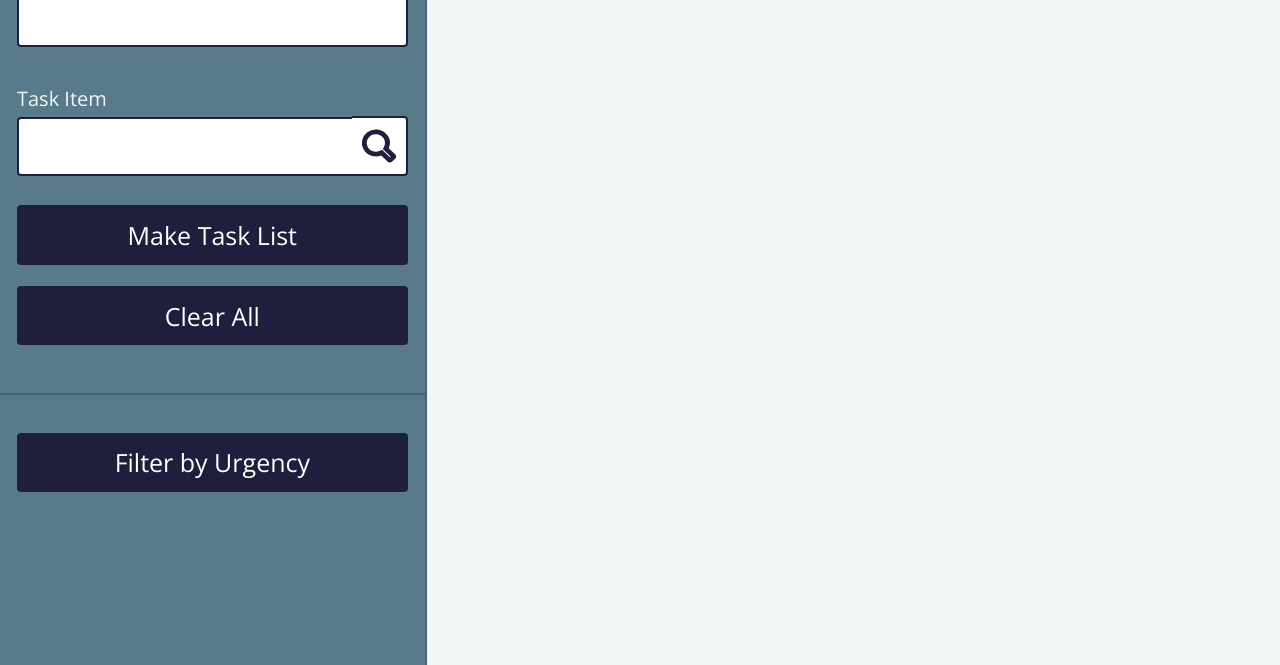
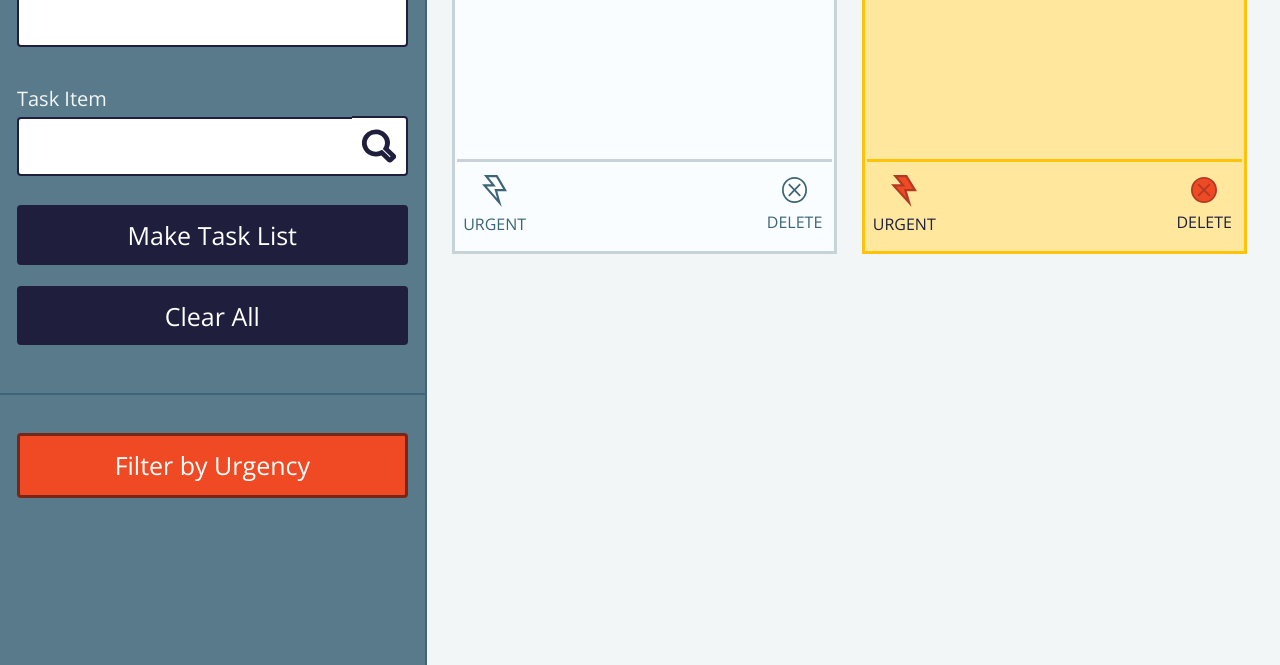
Before and after one commit to maddyrandle/check-yo-self, a plain HTML site: page index.html in a window 1280 px wide. Shown: the part 185-850 px from the top of the page. Drawn offline with nearby package versions, Linux system fonts and the light colour scheme.

Commit message:
Style active urgent card header and footer

```diff
--- a/index.html
+++ b/index.html
@@ -2,14 +2,14 @@
 <html lang="en" dir="ltr">
   <head>
     <link rel="stylesheet" href="./styles.css">
-    <link href="https://fonts.googleapis.com/css?family=Open+Sans:300,400,800&display=swap" rel="stylesheet">
+    <link href="https://fonts.googleapis.com/css?family=Open+Sans:300,400,700,800&display=swap" rel="stylesheet">
     <meta charset="utf-8">
     <title>Check Yo'Self</title>
   </head>
   <body>
     <section id="header-wrapper">
       <section id="header">
-        <h1>CHECK <span>YO'</span> SELF</h1>
+        <h1 id="page-title">CHECK <span>YO'</span> SELF</h1>
         <div id="search-box-wrapper">
           <div id="search-img-wrapper">
             <img id="search-img-btn" src="./assets/search.svg" alt="magnifying glass">
@@ -18,10 +18,8 @@
         </div>
       </section>
     </section>
-
     <section id="left-side-wrapper">
-
-      <section id="make-task-top-section">
+      <section id="top-make-task-section">
         <form id="task-form">
           <p class="task-form-input-labels">Task Title</p>
           <input id="task-title-input" type="text" name="">
@@ -37,14 +35,56 @@
         <button id="make-list-btn" type="button">Make Task List</button>
         <button id="clear-all-btn" type="button">Clear All</button>
       </section>
-      <section id="make-tast-bottom-section">
-        <button id="urgent-filter-btn" type="button">Filter by Urgency</button>
+      <section id="make-task-bottom-section">
+        <button class="urgent-filter-btn hidden" type="button">Filter by Urgency</button>
+        <button class="urgent-filter-btn-active" type="button">Filter by Urgency</button>
       </section>
-
     </section>
 
     <section id="right-side-wrapper">
+      <section id="left-side">
+        <div class="task-list-card">
+          <header class="card-header">
+            <h1 class="card-title">Task Title</h1>
+          </header>
+          <main class="card-main">
 
+          </main>
+          <footer class="card-footer">
+            <div class="urgent-img-wrapper">
+              <img class="urgent-img-btn" src="./assets/urgent.svg" alt="lightening bolt">
+              <p class="footer-font">URGENT</p>
+            </div>
+            <div class="close-img-wrapper">
+              <img class="close-img-btn" src="./assets/delete.svg" alt="close icon">
+              <img class="close-img-btn hidden" src="./assets/delete-active.svg" alt="close icon">
+              <p class="footer-font">DELETE</p>
+            </div>
+          </footer>
+        </div>
+      </section>
+
+      <section id="right-side">
+          <div class="urgent-card">
+            <header class="card-header">
+              <h1 class="card-title-urgent">Task Title</h1>
+            </header>
+            <main class="card-main">
+
+            </main>
+            <footer class="card-footer-urgent">
+              <div class="urgent-img-wrapper">
+                <img class="urgent-img-btn-active" src="./assets/urgent-active.svg" alt=" red lightening bolt">
+                <p class="footer-font-urgent">URGENT</p>
+              </div>
+              <div class="close-img-wrapper">
+                <img class="close-img-btn hidden" src="./assets/delete.svg" alt="close icon">
+                <img class="close-img-btn-active" src="./assets/delete-active.svg" alt="close icon">
+                <p class="footer-font-urgent">DELETE</p>
+              </div>
+            </footer>
+          </div>
+      </section>
     </section>
 
 
--- a/styles.css
+++ b/styles.css
@@ -29,8 +29,24 @@ body {
 
 #right-side-wrapper {
   background-color: #F2F6F7;
+  display: grid;
   grid-area: right;
+  grid-template-areas:
+  "one two";
+  grid-template-columns: 2fr 2fr;
   overflow-y: auto;
+}
+
+#left-side {
+  /* border: 2px solid red; */
+  grid-area: one;
+  padding: 6% 2% 6% 6%;
+}
+
+#right-side {
+  /* border: 2px solid green; */
+  grid-area: two;
+  padding: 6% 6% 6% 2%;
 }
 
 /* HEADER STYLING */
@@ -43,7 +59,7 @@ body {
   justify-content: space-between;
 }
 
-h1 {
+#page-title {
   font-size: 45px;
   font-weight: 800;
   margin-left: 1%;
@@ -93,7 +109,7 @@ span {
 }
 
 /* STYLE CREATE LIST FORM */
-#make-task-top-section {
+#top-make-task-section {
   align-items: center;
   display: flex;
   flex-direction: column;
@@ -169,7 +185,8 @@ span {
   cursor: pointer;
 }
 
-button {
+button,
+.urgent-filter-btn {
   background-color: #1F1F3D;
   border: none;
   border-radius: 4px;
@@ -183,8 +200,26 @@ button {
   width: 92%;
 }
 
-button:hover {
+button:hover,
+.urgent-img-wrapper,
+.close-img-wrapper,
+.urgent-img-btn-active,
+.close-img-btn-active  {
   cursor: pointer;
+}
+
+.urgent-filter-btn-active {
+  background-color: #EF4A23;
+  border: 3px solid #782616;
+  border-radius: 4px;
+  color: #FFFFFF;
+  font-family: 'Open Sans', sans-serif;
+  font-size: 25px;
+  font-weight: 400;
+  margin-top: 5%;
+  outline: none;
+  padding: 3%;
+  width: 92%;
 }
 
 #make-list-btn {
@@ -195,7 +230,7 @@ button:hover {
 
 }
 
-#make-tast-bottom-section {
+#make-task-bottom-section {
   align-items: center;
   border-top: 2px solid #3E6678;
   display: flex;
@@ -205,7 +240,102 @@ button:hover {
   width: 100%;
 }
 
-#urgent-filter-btn {
+/* CARD STYLING */
 
+.task-list-card {
+  border: 3px solid #C7D3D8;
+  background-color: #FAFDFF;
+  display: grid;
+  grid-template-areas:
+  "top"
+  "middle"
+  "bottom";
+  grid-template-rows: 2fr 5fr 3fr;
+  width: 98%;
+}
+
+.urgent-card {
+  border: 3px solid #FFC30C;
+  background-color: #FFE89D;
+  display: grid;
+  grid-template-areas:
+  "top"
+  "middle"
+  "bottom";
+  grid-template-rows: 2fr 5fr 3fr;
+  width: 98%;
+}
+
+.card-header {
+  grid-area: top;
+}
+
+.card-title {
+  border-bottom: 3px solid #C7D3D8;
+  color: #1F1F3D;
+  font-size: 24px;
+  font-weight: 700;
+  margin: .5%;
+  padding: 3%;
+}
+
+.card-title-urgent {
+  border-bottom: 3px solid #FFC30C;
+  color: #1F1F3D;
+  font-size: 24px;
+  font-weight: 700;
+  margin: .5%;
+  padding: 3%;
+}
+
+.card-main {
+  grid-area: middle;
+}
+
+.card-footer {
+  border-top: 3px solid #C7D3D8;
+  display: flex;
+  grid-area: bottom;
+  justify-content: space-between;
+  margin: .5%;
+}
+
+.card-footer-urgent {
+  border-top: 3px solid #FFC30C;
+  display: flex;
+  grid-area: bottom;
+  justify-content: space-between;
+  margin: .5%;
+}
+
+.urgent-img-wrapper,
+.close-img-wrapper {
+  align-items: center;
+  display: flex;
+  flex-direction: column;
+  justify-content: space-evenly;
+  width: 20%;
+}
+
+.urgent-img-btn,
+.close-img-btn,
+.urgent-img-btn-active,
+.close-img-btn-active {
+  margin-bottom: -10%;
+  width: 34%;
+}
+
+.footer-font {
+  color: #3C6577;
+}
+
+.footer-font-urgent {
+  color: #1F1F3D;
+}
+
+
+/* HIDDEN CLASS */
+.hidden {
+  display: none;
 }
 /*  */
```
